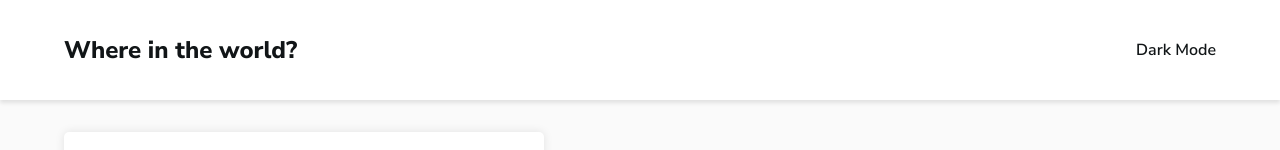
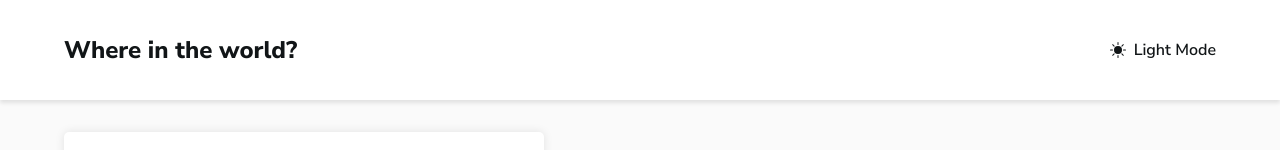
Before and after one commit to Chamara-Wijepala/where-in-the-world, a React (Vite) app: page / in a window 1280 px wide. Shown: the top 150 px of the page. Built offline with nearby package versions, Linux system fonts and the light colour scheme; no server answers.

Commit message:
Add icons to toggle theme btn

```diff
--- a/src/components/header/index.tsx
+++ b/src/components/header/index.tsx
@@ -1,4 +1,5 @@
 import { useState, useEffect } from "react";
+import { BsMoonFill, BsSunFill } from "react-icons/bs";
 
 export default function Header() {
   const [isDark, setIsDark] = useState(false);
@@ -12,7 +13,15 @@ export default function Header() {
       <div className="primary-header__content | container clr-secondary">
         <h1 className="fs-700 fw-bold">Where in the world?</h1>
         <button type="button" onClick={() => setIsDark(!isDark)}>
-          Dark Mode
+          {isDark ? (
+            <span className="primary-header__toggle-theme-btn-content">
+              <BsMoonFill /> Dark Mode
+            </span>
+          ) : (
+            <span className="primary-header__toggle-theme-btn-content">
+              <BsSunFill /> Light Mode
+            </span>
+          )}
         </button>
       </div>
     </header>
--- a/src/main.css
+++ b/src/main.css
@@ -167,6 +167,11 @@ svg {
   display: flex;
   justify-content: space-between;
 }
+.primary-header__toggle-theme-btn-content {
+  display: flex;
+  gap: 0.5rem;
+  align-items: center;
+}
 
 .search-bar {
   max-width: 30rem;
```
